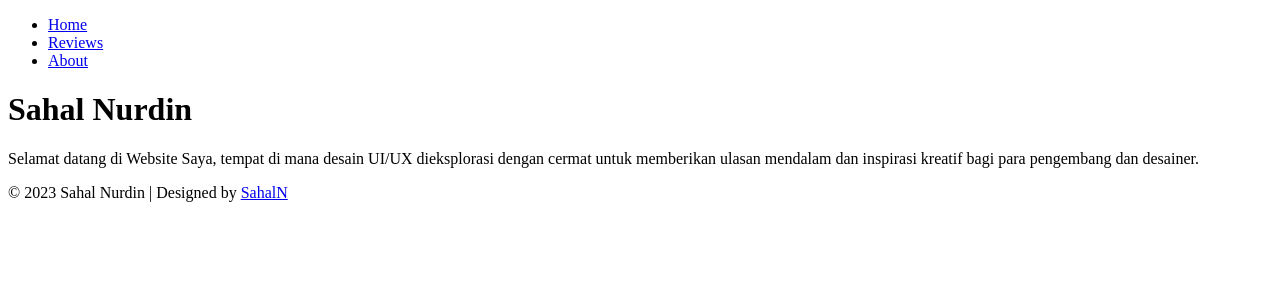
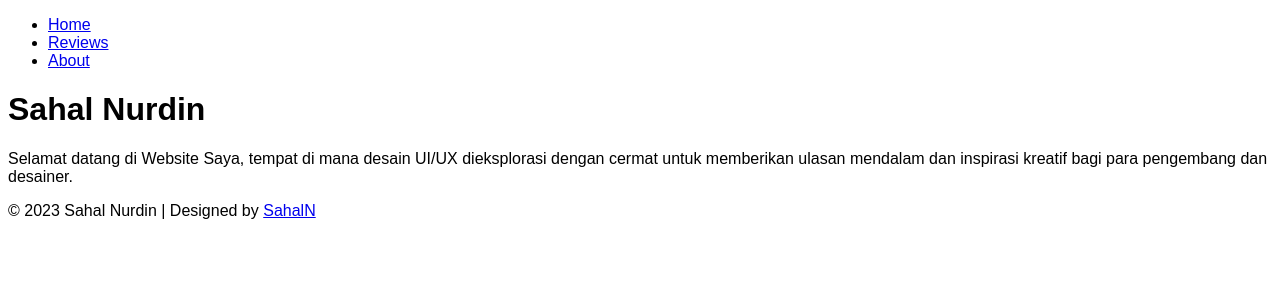
Before and after one commit to SahalN/sahalnuiux-reviews, a Next.js app: page / in a window 1280 px wide. Shown: the top 300 px of the page. Built offline with nearby package versions, Linux system fonts and the light colour scheme.

Commit message:
Adding globals css files with traditional way

```diff
--- /dev/null
+++ b/app/globals.css
@@ -0,0 +1,5 @@
+/** @format */
+
+body {
+  font-family: sans-serif;
+}
--- a/app/layout.jsx
+++ b/app/layout.jsx
@@ -1,6 +1,7 @@
 /** @format */
 
 import Link from "next/link";
+import "./globals.css";
 
 export default function RootLayout({ children }) {
   return (
```
